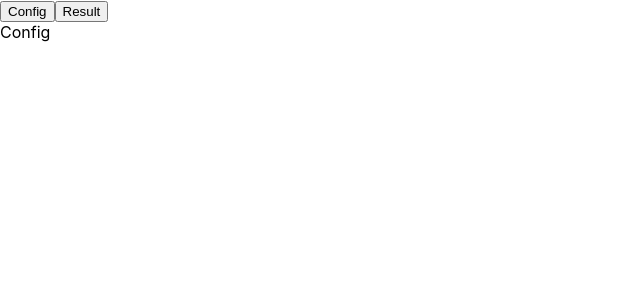
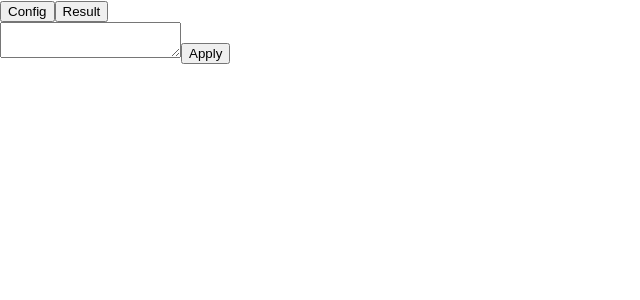
Before and after one commit to alestrunda/form-generator, a React (Create React App) app: page / in a window 1280 px wide. Shown: the top 300 px of the page, without its empty margins (0-640 px from the left). Built offline with nearby package versions, Linux system fonts and the light colour scheme.

Commit message:
add parsing config

```diff
--- a/src/App.tsx
+++ b/src/App.tsx
@@ -1,12 +1,21 @@
 import { useState } from "react";
+import Config from "./components/Config/Config";
 import Tabs from "./components/Tabs/Tabs";
+import { FormElement } from "./types";
+
 import "./App.css";
 
 const App = () => {
+  const [formElements, setFormElements] = useState<FormElement[]>([]);
   const [activeTabIndex, setActiveTab] = useState(0);
 
   const handleTabChange = (index: number) => {
     setActiveTab(index);
+  };
+
+  const handleConfigApplied = (formElements: FormElement[]) => {
+    setFormElements(formElements);
+    setActiveTab(1);
   };
 
   return (
@@ -16,7 +25,11 @@ const App = () => {
         onChange={handleTabChange}
         tabs={["Config", "Result"]}
       />
-      {activeTabIndex === 0 && <div>Config</div>}
+      {activeTabIndex === 0 && (
+        <div>
+          <Config onApplied={handleConfigApplied} />
+        </div>
+      )}
       {activeTabIndex === 1 && <div>Result</div>}
     </div>
   );
--- /dev/null
+++ b/src/components/Config/Config.tsx
@@ -0,0 +1,49 @@
+import { useState } from "react";
+import { FormElement, isFormElement } from "../../types";
+
+interface Props {
+  onApplied: (formElements: FormElement[]) => void;
+}
+
+const parseConfig = (config: string) => {
+  const { items } = JSON.parse(config);
+  items.forEach((item: unknown) => {
+    if (!isFormElement(item)) {
+      throw new Error("Wrong element syntax");
+    }
+  });
+  return items as FormElement[];
+};
+
+const Config = ({ onApplied }: Props) => {
+  const [config, setConfig] = useState("");
+  const [isValid, setIsValid] = useState(false);
+
+  const handleConfigChange = (e: React.ChangeEvent<HTMLTextAreaElement>) => {
+    setConfig(e.target.value);
+    try {
+      parseConfig(e.target.value);
+      setIsValid(true);
+    } catch (e) {
+      setIsValid(false);
+    }
+  };
+
+  const handleApplyClick = () => {
+    if (!isValid) {
+      return;
+    }
+    const formElements = parseConfig(config);
+    onApplied(formElements);
+  };
+
+  return (
+    <div>
+      <textarea onChange={handleConfigChange} value={config} />
+      {config && !isValid && <p>The config does not appear to be valid.</p>}
+      <button onClick={handleApplyClick}>Apply</button>
+    </div>
+  );
+};
+
+export default Config;
--- /dev/null
+++ b/src/types.ts
@@ -0,0 +1,14 @@
+export interface FormElement {
+  label: string;
+  type: string;
+}
+
+export function isFormElement(element: unknown): element is FormElement {
+  if (typeof element !== "object" || element === null) {
+    return false;
+  }
+  if (!("label" in element) || !("type" in element)) {
+    return false;
+  }
+  return true;
+}
```
